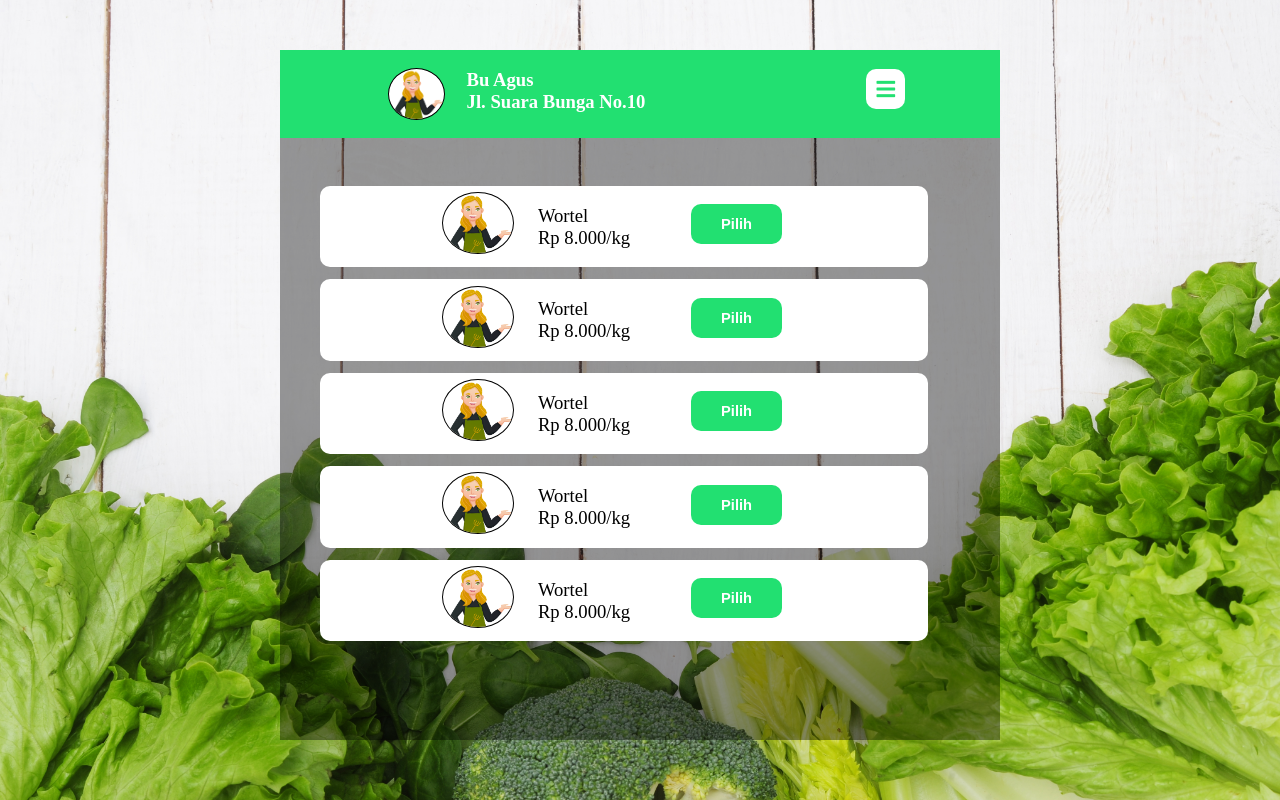
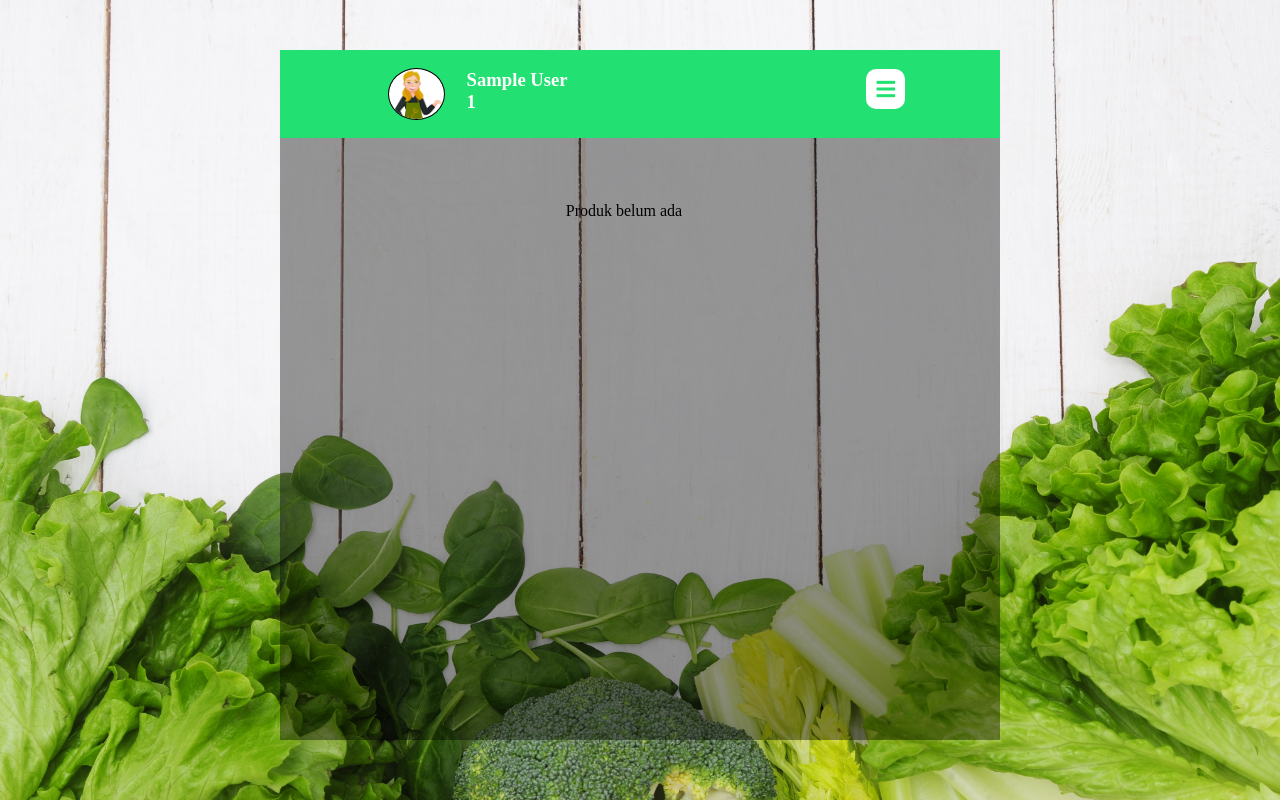
Before and after one commit to gaizkazaqhariou/Colaboration-Testing, a CodeIgniter app: page /Colaboration-Testing/sayurController/index/1 in a window 1280 px wide. Run offline with CodeIgniter, Linux system fonts and the light colour scheme; the visitor is signed in with stand-in values (Sample User, id 1); tables that the repository leaves empty or names only in its code hold one stand-in row (values such as "Sample post"); some libraries are stand-ins or nearby versions.

Commit message:
push alur pembeli lagi

```diff
--- a/Mayur/application/controllers/homepembeliController.php
+++ b/Mayur/application/controllers/homepembeliController.php
@@ -18,7 +18,7 @@ class homepembeliController extends CI_Controller
     public function index($id)
     {
         $data['id_pembeli'] = $id;
-        $data['daftarpenjual'] = $this->pembeliModel->daftarPenjual();
+        $data['daftarpenjual'] = $this->pembeliModel->penjualLimit();
 
         $this->load->view('homepembeliView', $data);
     }
--- a/Mayur/application/controllers/listanggotaController.php
+++ b/Mayur/application/controllers/listanggotaController.php
@@ -13,12 +13,14 @@ class listanggotaController extends CI_Controller
         }
 
         $this->load->model('grupModel');
+        $this->load->model('infoModel');
         $this->load->database();
     }
 
-    public function index($id)
+    public function index($id_grup)
     {
-        $data['anggota'] = $this->grupModel->anggotaGrup($id);
+        $data['anggota'] = $this->grupModel->anggotaGrup($id_grup);
+        $data['namaG'] = $this->infoModel->getdataGrup($id_grup);
         $this->load->view('listanggotaView', $data);
     }
 }
--- a/Mayur/application/controllers/onegrupController.php
+++ b/Mayur/application/controllers/onegrupController.php
@@ -22,7 +22,7 @@ class onegrupController extends CI_Controller
         $data['id_grup'] = $id_grup;
 
         $data['jmlP'] = $this->infoModel->getJmlPesanan($id, $id_grup);
-        $data['anggota'] = $this->grupModel->anggotaGrup($id);
+        $data['anggota'] = $this->grupModel->anggotaGrup($id_grup);
 
         $this->load->view('onegrupView', $data);
     }
--- a/Mayur/application/controllers/rekapController.php
+++ b/Mayur/application/controllers/rekapController.php
@@ -8,7 +8,7 @@ class rekapController extends CI_Controller
     public function __construct()
     {
         parent::__construct();
-        if ($this->session->userdata('user') == '') {
+        if ($this->session->userdata('user1') == '') {
             redirect('chooserController');
         }
 
--- a/Mayur/application/controllers/sayurController.php
+++ b/Mayur/application/controllers/sayurController.php
@@ -1,20 +1,32 @@
 <?php
 
-defined('BASEPATH') OR exit('No direct script access allowed');
+defined('BASEPATH') or exit('No direct script access allowed');
 
-class sayurController extends CI_Controller {
+class sayurController extends CI_Controller
+{
 
     public function __construct()
     {
         parent::__construct();
+        if ($this->session->userdata('user1') == '') {
+            redirect('chooserController');
+        }
+
+        $this->load->model('produkModel');
+        $this->load->database();
     }
 
-    public function index()
+    public function index($id_penjual)
     {
-        $this->load->view('sayurView');
+        $data['produkP'] = $this->produkModel->produkPenjual($id_penjual);
+        $this->load->view('sayurView', $data);
     }
 
+    public function allproduk()
+    {
+        $data['produkP'] = $this->produkModel->produkAll();
+        $this->load->view('sayurView', $data);
+    }
 }
 
 /* End of file Controllername.php */
-?>
--- a/Mayur/application/models/pembeliModel.php
+++ b/Mayur/application/models/pembeliModel.php
@@ -5,6 +5,12 @@ class pembeliModel extends CI_Model
 {
     public function daftarPenjual()
     {
+        return $this->db->get('penjual')->result_array();
+    }
+
+    public function penjualLimit()
+    {
+        $this->db->limit(3);
         return $this->db->get('penjual')->result_array();
     }
 
--- a/Mayur/application/models/produkModel.php
+++ b/Mayur/application/models/produkModel.php
@@ -5,15 +5,26 @@ class produkModel extends CI_Model
 {
     public function produkPenjual($id)
     {
+        $this->db->select('*');
+        $this->db->join('penjual', 'barang.pemilik_barang = penjual.id_penjual');
         return $this->db->get_where('barang', array('pemilik_barang' => $id))->result_array();
     }
 
-    public function hapus_data($where, $table){
-    	$this->db->where($where);
-    	$this->db->delete($table);
+    public function produkAll()
+    {
+        $this->db->select('*');
+        $this->db->join('penjual', 'barang.pemilik_barang = penjual.id_penjual');
+        return $this->db->get('barang')->result_array();
     }
 
-    public function edit_data($where, $table){
-    	return $this->db->get_where($table, $where);
+    public function hapus_data($where, $table)
+    {
+        $this->db->where($where);
+        $this->db->delete($table);
+    }
+
+    public function edit_data($where, $table)
+    {
+        return $this->db->get_where($table, $where);
     }
 }
--- a/Mayur/application/views/detailView.php
+++ b/Mayur/application/views/detailView.php
@@ -19,7 +19,8 @@
 				<div class="dropdown">
 					<button class="dropbtn"> <i class="fas fa-bars"></i> </button>
 					<div class="dropdown-content">
-						<a href="<?php echo base_url(); ?>homepenjualController/index">Home</a>
+						<a href="<?php echo base_url(); ?>homepenjualController/index/<?php echo $this->session->userdata('id'); ?>">Home</a>
+						<a href="<?php echo base_url(); ?>grupController/index/<?php echo $this->session->userdata('id'); ?>">Grup Saya</a>
 						<a href="<?php echo base_url(); ?>totalController/index">Pesanan</a>
 						<a href="<?php echo base_url(); ?>loginController/logout">Logout</a>
 					</div>
--- a/Mayur/application/views/homepembeliView.php
+++ b/Mayur/application/views/homepembeliView.php
@@ -38,7 +38,7 @@
 			<button class="but" type="button" style="margin-left: 5%;" onclick="window.location='<?php echo base_url() ?>listpedagangController/index';">
 				<img src="<?php echo base_url(); ?>assets/img/penjual.png" class="categoryimg">
 			</button>
-			<button class="but" type="button" onclick="window.location='<?php echo base_url() ?>sayurController/index';">
+			<button class="but" type="button" onclick="window.location='<?php echo base_url() ?>sayurController/allproduk';">
 				<img src="<?php echo base_url(); ?>assets/img/cart.png" class="categoryimg">
 			</button>
 			<button class="but" type="button" onclick="window.location='<?php echo base_url() ?>factController/index';">
@@ -56,8 +56,7 @@
 					<p class="catdesc">
 						<?php echo $pj['nama_penjual']; ?><br>
 						<?php echo $pj['deskripsi']; ?><br>
-						<a href="<?php echo base_url(); ?>sayurController/index">Details</a>
-						<!-- <?php echo base_url() ?>Masinis_controler/editMasinis/<?= $msn['id_masinis']; ?> -->
+						<a href="<?php echo base_url(); ?>sayurController/index/<?php echo $pj['id_penjual']; ?>">Details</a>
 					</p>
 				</div>
 			<?php endforeach; ?>
--- a/Mayur/application/views/infogrupView.php
+++ b/Mayur/application/views/infogrupView.php
@@ -44,7 +44,7 @@
 		</div>
 		<p class="category">Kode Grup</p>
 		<div style="display: flex; flex-direction: row;">
-			<div class="box3" style="width: 100%;" type="button" onclick="window.location='<?php echo base_url() ?>listorderController/index';">
+			<div class="box3" style="width: 100%;">
 				<img src="<?php echo base_url(); ?>assets/img/cart1.png" class="recimg" style="margin-left: 5%; border: none;">
 				<p class="catdesc">
 					<?php echo $dataG['kode_grup']; ?>
--- a/Mayur/application/views/listanggotaView.php
+++ b/Mayur/application/views/listanggotaView.php
@@ -14,7 +14,7 @@
 		<div class="box1">
 			<div class="box1">
 				<div class="div1">
-					<p class="teks">Nama Grup</p>
+					<p class="teks"><?php echo $namaG['nama_grup']; ?></p>
 				</div>
 				<div class="dropdown">
 					<button class="dropbtn"> <i class="fas fa-bars"></i> </button>
--- a/Mayur/application/views/sayurView.php
+++ b/Mayur/application/views/sayurView.php
@@ -1,29 +1,31 @@
 <!DOCTYPE html>
 <html>
+
 <head>
-	<link rel="stylesheet" type="text/css" href="<?php echo base_url();?>assets/css/sayur.css">
+	<link rel="stylesheet" type="text/css" href="<?php echo base_url(); ?>assets/css/sayur.css">
 	<link rel="stylesheet" href="https://use.fontawesome.com/releases/v5.8.1/css/all.css">
 	<link rel="stylesheet" href="https://cdnjs.cloudflare.com/ajax/libs/font-awesome/4.7.0/css/font-awesome.min.css">
 	<title>Pembeli-Daftar Produk</title>
 </head>
+
 <body>
-	<img src="<?php echo base_url();?>assets/img/sayur.jpg" class="backgroundImage">
+	<img src="<?php echo base_url(); ?>assets/img/sayur.jpg" class="backgroundImage">
 	<div class="box">
 		<div class="box1">
-				<img src="<?php echo base_url();?>assets/img/pembeli.png" class="circleimg">
+			<img src="<?php echo base_url(); ?>assets/img/pembeli.png" class="circleimg">
 			<div class="txt">
 				<p class="txthome">
-						Bu Agus
+					<?php echo $this->session->userdata('user1'); ?>
 					<br>
-						Jl. Suara Bunga No.10
+					<?php echo $this->session->userdata('alamat1'); ?>
 				</p>
 			</div>
 			<div class="dropdown">
 				<button class="dropbtn"> <i class="fas fa-bars"></i> </button>
 				<div class="dropdown-content">
-						<a href="<?php echo base_url();?>homepenjualController/index">Home</a>
-						<a href="<?php echo base_url();?>totalController/index">Grup Saya</a>
-						<a href="<?php echo base_url();?>loginpembeliController/logout">Logout</a>
+					<a href="<?php echo base_url(); ?>homepembeliController/index/<?php echo $this->session->userdata('id1'); ?>">Home</a>
+					<a href="<?php echo base_url(); ?>gruppembeliController/index/<?php echo $this->session->userdata('id1'); ?>">Grup Saya</a>
+					<a href="<?php echo base_url(); ?>loginpembeliController/logout">Logout</a>
 				</div>
 			</div>
 		</div>
@@ -31,47 +33,25 @@
 		<br>
 		<br>
 		<div class="scroll">
+			<?php $no = 1;
+
+			if ($produkP == null) {
+			?>
+				<p> Produk belum ada</p>
+			<?php } ?>
+			<?php foreach ($produkP as $pp) :
+			?>
 				<div class="box3">
-					<img src="<?php echo base_url();?>assets/img/pembeli.png" class="recimg">
+					<img src="<?php echo base_url(); ?>assets/img/pembeli.png" class="recimg">
 					<p class="catdesc">
-						Wortel <br>
-						Rp 8.000/kg<br>
+						<?php echo $pp['nama_barang']; ?> di <?php echo $pp['nama_penjual']; ?><br>
+						<?php echo $pp['harga']; ?>/<?php echo $pp['satuan']; ?><br>
 					</p>
-					<button onclick="window.location='<?php echo base_url()?>gruppembeliController/index';">Pilih</button>
+					<button onclick="window.location='<?php echo base_url('gruppembeliController/index/'); ?><?php echo $this->session->userdata('id1'); ?>';">Pilih</button>
 				</div>
-				<div class="box3">
-					<img src="<?php echo base_url();?>assets/img/pembeli.png" class="recimg">
-					<p class="catdesc">
-						Wortel <br>
-						Rp 8.000/kg<br>
-					</p>
-					<button onclick="window.location='<?php echo base_url()?>gruppembeliController/index';">Pilih</button>
-				</div>
-				<div class="box3">
-					<img src="<?php echo base_url();?>assets/img/pembeli.png" class="recimg">
-					<p class="catdesc">
-						Wortel <br>
-						Rp 8.000/kg<br>
-					</p>
-					<button onclick="window.location='<?php echo base_url()?>gruppembeliController/index';">Pilih</button>
-				</div>
-				<div class="box3">
-					<img src="<?php echo base_url();?>assets/img/pembeli.png" class="recimg">
-					<p class="catdesc">
-						Wortel <br>
-						Rp 8.000/kg<br>
-					</p>
-					<button onclick="window.location='<?php echo base_url()?>gruppembeliController/index';">Pilih</button>
-				</div>
-				<div class="box3">
-					<img src="<?php echo base_url();?>assets/img/pembeli.png" class="recimg">
-					<p class="catdesc">
-						Wortel <br>
-						Rp 8.000/kg<br>
-					</p>
-					<button onclick="window.location='<?php echo base_url()?>gruppembeliController/index';">Pilih</button>
-				</div>
+			<?php endforeach; ?>
 		</div>
 	</div>
 </body>
+
 </html>
```
Also changed, not shown: Mayur/application/controllers/listpedagangController.php (+11 -5 lines), Mayur/application/controllers/produkController.php (+13 -12 lines), Mayur/application/views/listpedagangView.php (+19 -36 lines), Mayur/application/views/orderView.php (+9 -6 lines), Mayur/application/views/produkView.php (+9 -6 lines), Mayur/application/views/rekapView.php (+4 -4 lines). Lines whose indentation alone changed are shown as unchanged.
